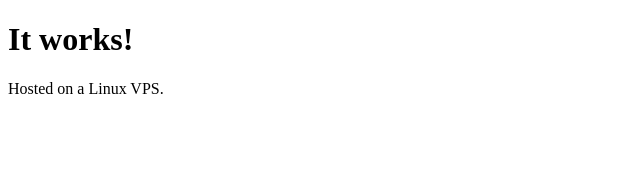
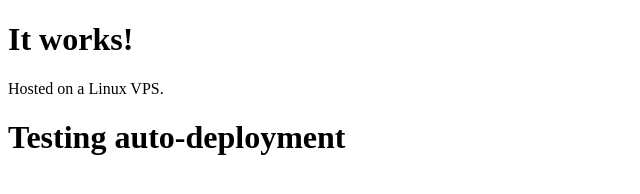
Before and after one commit to afraidcastle/website, a plain HTML site: page index.html in a window 1280 px wide. Shown: the whole page, without its empty margins (0-640 px from the left). Drawn offline with Linux system fonts and the light colour scheme.

Commit message:
Test auto-deployment

```diff
--- a/index.html
+++ b/index.html
@@ -6,5 +6,6 @@
 	<body>
 		<h1>It works!</h1>
 		<p>Hosted on a Linux VPS.</p>
+		<h1>Testing auto-deployment</h1>
 	</body>
 </html>
```
